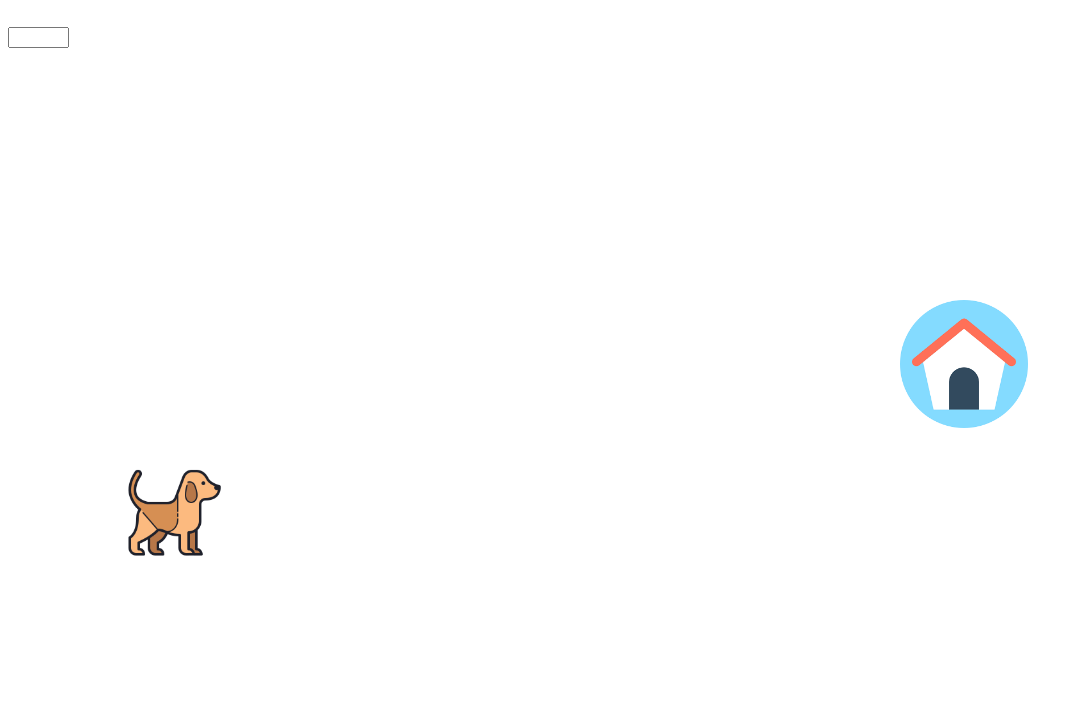
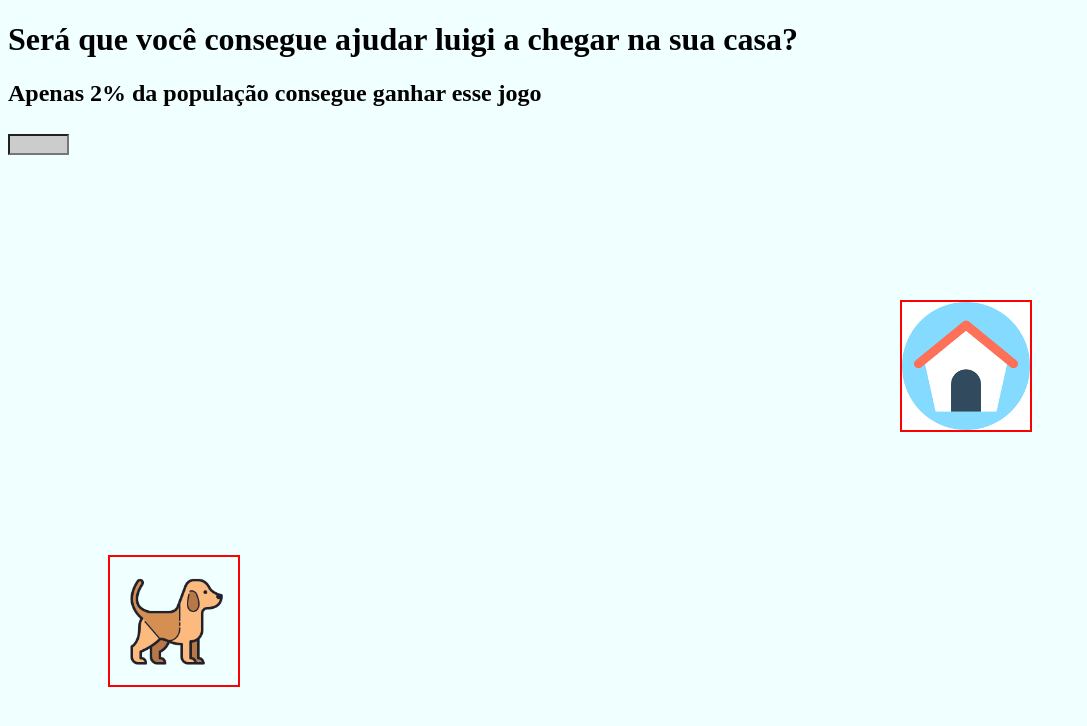
Before and after one commit to Pedro2805/Luigidog, a plain HTML site: page index.html in a window 1280 px wide. Shown: the whole page, without its empty margins (0-1087 px from the left). Drawn offline with nearby package versions, Linux system fonts and the light colour scheme.

Commit message:
Alterado cor de fundo e adicionado titulo para o jogo

```diff
--- a/css/estilo.css
+++ b/css/estilo.css
@@ -2,6 +2,7 @@
 	width: 8em;
 	margin-top: 400px;
 	margin-left: 100px;
+
 }
 
 #casa {
@@ -9,10 +10,21 @@
 	position: absolute;
 	top: 300px;
 	left: 900px;
+
+
+}
+
+body {
+	background-color: azure;
+}
+img {
+	border: 2px solid red;
 }
 
 #campo {
 	width: 4em;
 	display: block;
 	margin-top: 2em;
+	background-color:#ccc;
+
 }
--- a/index.html
+++ b/index.html
@@ -5,12 +5,17 @@
 	<link rel="stylesheet" type="text/css" href="css/estilo.css">
 </head>
 <body>
+    <h1>Será que você consegue ajudar luigi a chegar na sua casa? </h1>
+    <h2>Apenas 2% da população consegue ganhar esse jogo </h2>
 
 	<input type="text" id="campo">
 
 	<img id="cachorro" src="img/cachorro.png">
 
-	<img id="casa" src="img/casa.png">
+    <img id="casa" src="img/casa.png">
+
+
+    </div>
 
 
 	<!-- Incluindo o jQuery: -->
```
